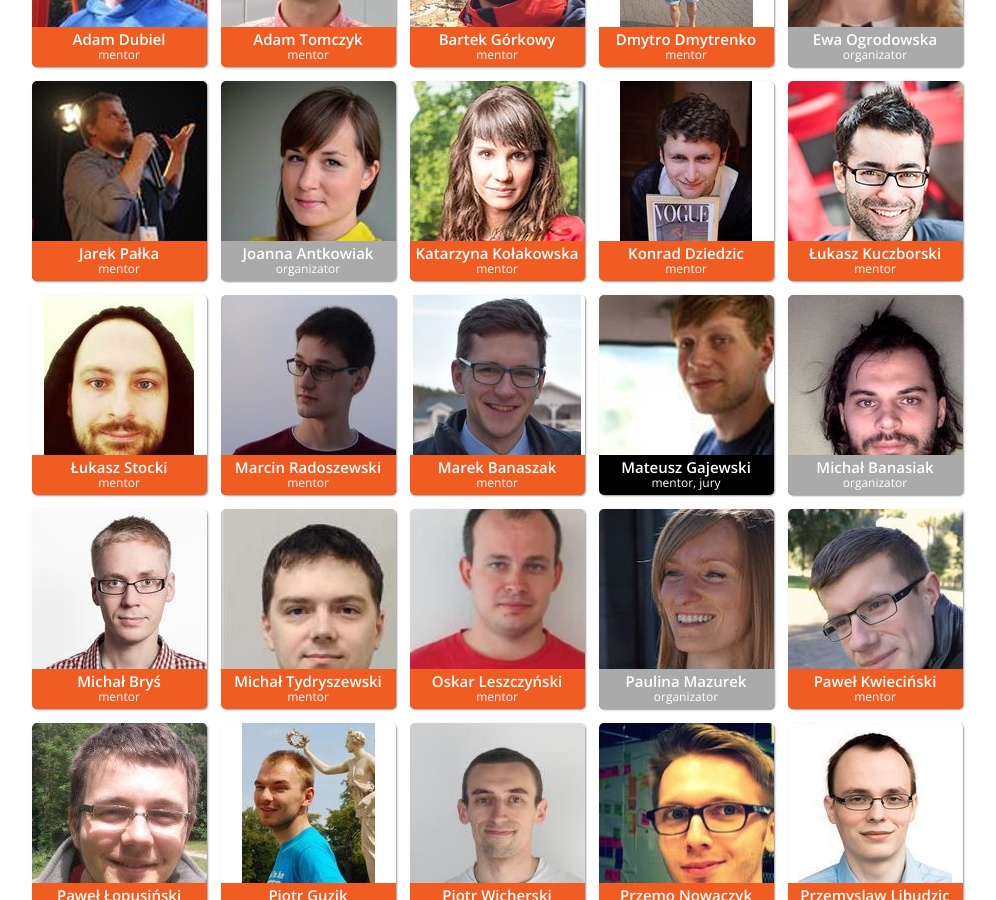
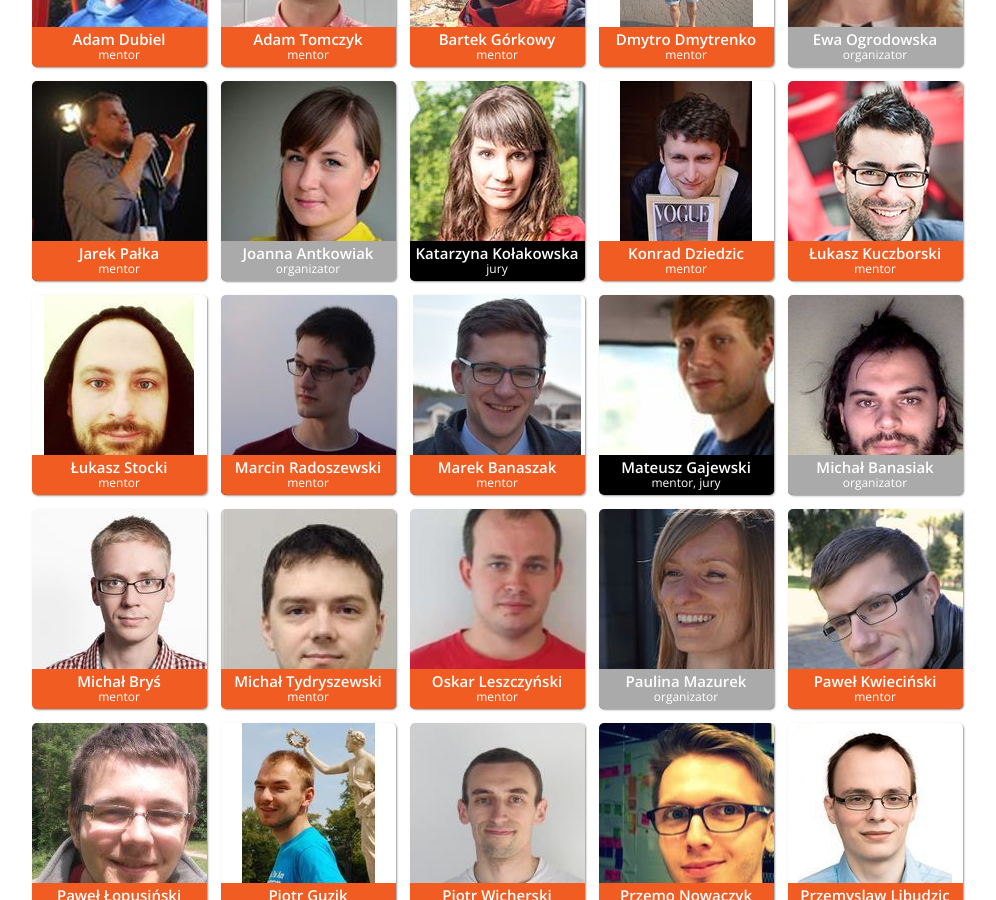
Before and after one commit to allegro/braincode, a Jekyll site: the page built from index.html, in a window 1280 px wide and 900 px high, scrolled down 5124 px. Shown: the whole window, without its empty margins (143-1139 px from the left). Built offline with Jekyll 4.4.1, drawn with Linux system fonts in a browser that asks for light colours; Markdown is read by kramdown in place of the engine named in the settings.

```diff
--- a/_data/members.yml
+++ b/_data/members.yml
@@ -139,7 +139,7 @@ przemyslaw.libudzic:
 katarzyna.kolakowska:
     name: Katarzyna Kołakowska
     bio: Kasia jest analitykiem inwestycyjnym. Dołączyła do SpeedUp Group w 2014 roku i od tego czasu zajmuje się analizą i selekcją przedsięwzięć, które znajdują się w obszarze zainteresowania inwestycyjnego funduszu. Wspiera budowanie wartości spółek portfelowych, szczególnie tych znajdujących się w fazie seed. Kasia koordynowała drugą edycję pre-akceleratora Huge Thing. Od kilku lat aktywnie wspiera poznańską społeczność startupową.
-    role: Mentor
+    role: Jury
     city: Poznań
 
 lukasz.kuczborski:
--- a/index.html
+++ b/index.html
@@ -169,6 +169,7 @@ layout: default
                 <li><a href="http://www.softnauts.com/"><img src="img/support/softnauts.png" alt="Softnauts"/></a></li>
                 <li><a href="http://spotkania-it.pl/"><img src="img/support/spotkaniaIT.png" alt="Spotkania IT"/></a></li>
                 <li><a href="https://www.hubraum.com/locations/krakow/"><img src="img/support/hubraum-logo.png" alt="Hubraum"/></a></li>
+                <li><a href="http://www.dlastudenta.pl/"><img src="img/support/dlastudenta.png" alt="Dla studenta"/></a></li>
             </ul>
         </div>
     </section>
```
